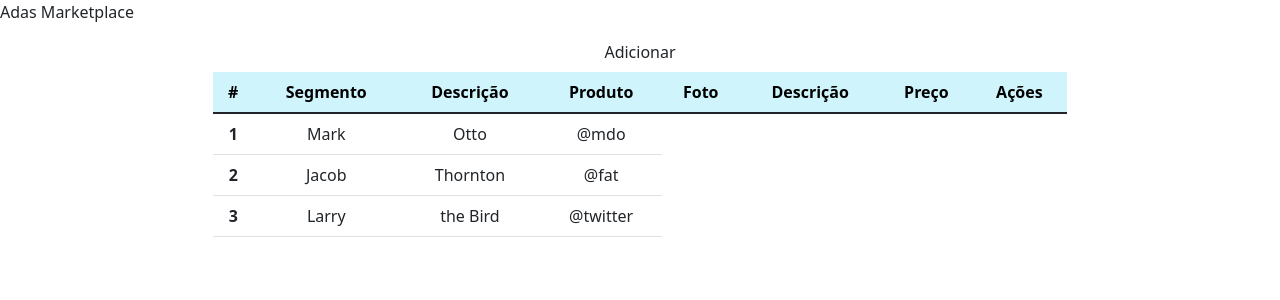
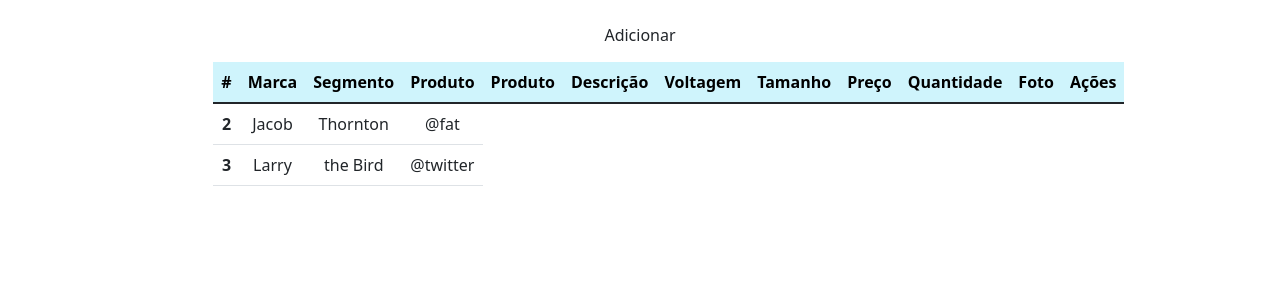
Before and after one commit to ericarocha/Desafio_Final_Luiza_Code_Adas, a Django app: page / in a window 1280 px wide. Shown: the top 300 px of the page. Run offline with Django 3.2, Linux system fonts and the light colour scheme.

Commit message:
criando as tabelas

```diff
--- a/app/Templates/index.html
+++ b/app/Templates/index.html
@@ -2,13 +2,13 @@
 <html lang="pt-br">
     <head>
         <meta charset="UTF-8">
-        <meta http-equiv="X-UA-Compatible" content="IE=edge"
+        <meta http-equiv="X-UA-Compatible" content="IE=edge">
         <title> Adas Marketplace </title>
         <link href="https://cdn.jsdelivr.net/npm/bootstrap@5.1.1/dist/css/bootstrap.min.css" rel="stylesheet" integrity="sha384-F3w7mX95PdgyTmZZMECAngseQB83DfGTowi0iMjiWaeVhAn4FJkqJByhZMI3AhiU" crossorigin="anonymous">
     </head>
 <body>
 
-        <div class='col-8 m-auto pt-3 pb-2 text-center'
+        <div class='col-8 m-auto pt-3 pb-2 text-center'>
         <a href="/form" class="btn btn-sucess">Adicionar</a>
 
         </div>
@@ -18,22 +18,35 @@
         <thead class="table-info">
           <tr>
             <th scope="col">#</th>
+            <th scope="col">Marca</th>
             <th scope="col">Segmento</th>
+            <th scope="col">Produto</th>
+            <th scope="col">Produto</th>
             <th scope="col">Descrição</th>
-            <th scope="col">Produto</th>
+            <th scope="col">Voltagem</th>
+            <th scope="col">Tamanho</th>
+            <th scope="col">Preço</th>
+            <th scope="col">Quantidade</th>
             <th scope="col">Foto</th>
-            <th scope="col">Descrição</th>
-            <th scope="col">Preço</th>
             <th scope="col">Ações</th>
           </tr>
         </thead>
         <tbody>
-          <tr>
-            <th scope="row">1</th>
-            <td>Mark</td>
-            <td>Otto</td>
-            <td>@mdo</td>
+            {% for dbs in db %}
+            <tr>
+            <th {{ dbs.id }}></th>
+            <td>{{ dbs.produto_marca_key}}</td>
+            <td>{{ dbs.segmento_produto_models}}</td>
+            <td>{{ dbs.produto}}</td>
+            <td>{{ dbs.produto_nome}}</td>
+            <td>{{ dbs.produto_descricao}}</td>
+            <td>{{ dbs.produto_voltagem}}</td>
+            <td>{{ dbs.produto_tamanho}}</td>
+            <td>{{ dbs.produto_preço}}</td>
+            <td>{{ dbs.produto_quantidade}}</td>
+            <td>{{ dbs.produto_foto}}</td>
           </tr>
+          {% endfor %}
           <tr>
             <th scope="row">2</th>
             <td>Jacob</td>
--- a/app/views.py
+++ b/app/views.py
@@ -1,6 +1,6 @@
-from django.shortcuts import render
-from app.models import Segmentos
-from app.forms import Segmentos_form
+from django.shortcuts import redirect, render
+from app.models import Segmentos, Marcas, Produtos
+from app.forms import SegmentosForm, MarcasForm, ProdutosForm
 from django.http import HttpResponseRedirect
 
 '''
@@ -10,11 +10,23 @@ def home(request):
     return render(request, 'index.html')
 
 def form(request):
-    data = {'form':Segmentos_form()}
-    return render(request, 'form.html', data, create)
+    data = {'form': SegmentosForm()}
+    return render(request, 'form.html', data)
 
 def create(request):
-    form = Segmentos_form(request.POST or None)
+    form = SegmentosForm(request.POST or None)
     if form.is_valid():
         form.save()
-        return HttpResponseRedirect("./")
+        return HttpResponseRedirect("/")
+
+def create(request):
+    form = MarcasForm(request.POST or None)
+    if form.is_valid():
+        form.save()
+        return HttpResponseRedirect("/")
+
+def create(request):
+    form = ProdutosForm(request.POST or None)
+    if form.is_valid():
+        form.save()
+        return HttpResponseRedirect("/")
```
Also changed, not shown: app/Templates/form.html (+11 -12 lines), app/forms.py (+14 -4 lines), 1 other file.
